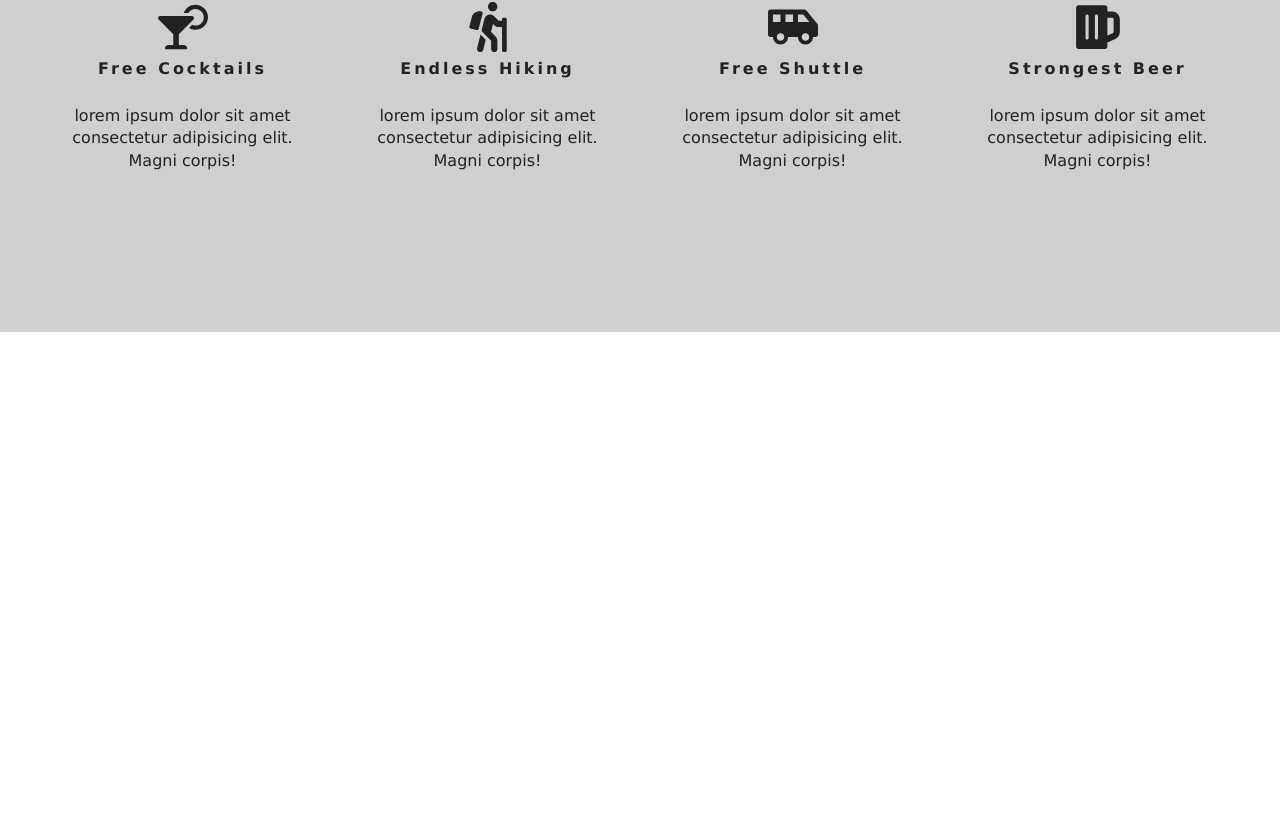
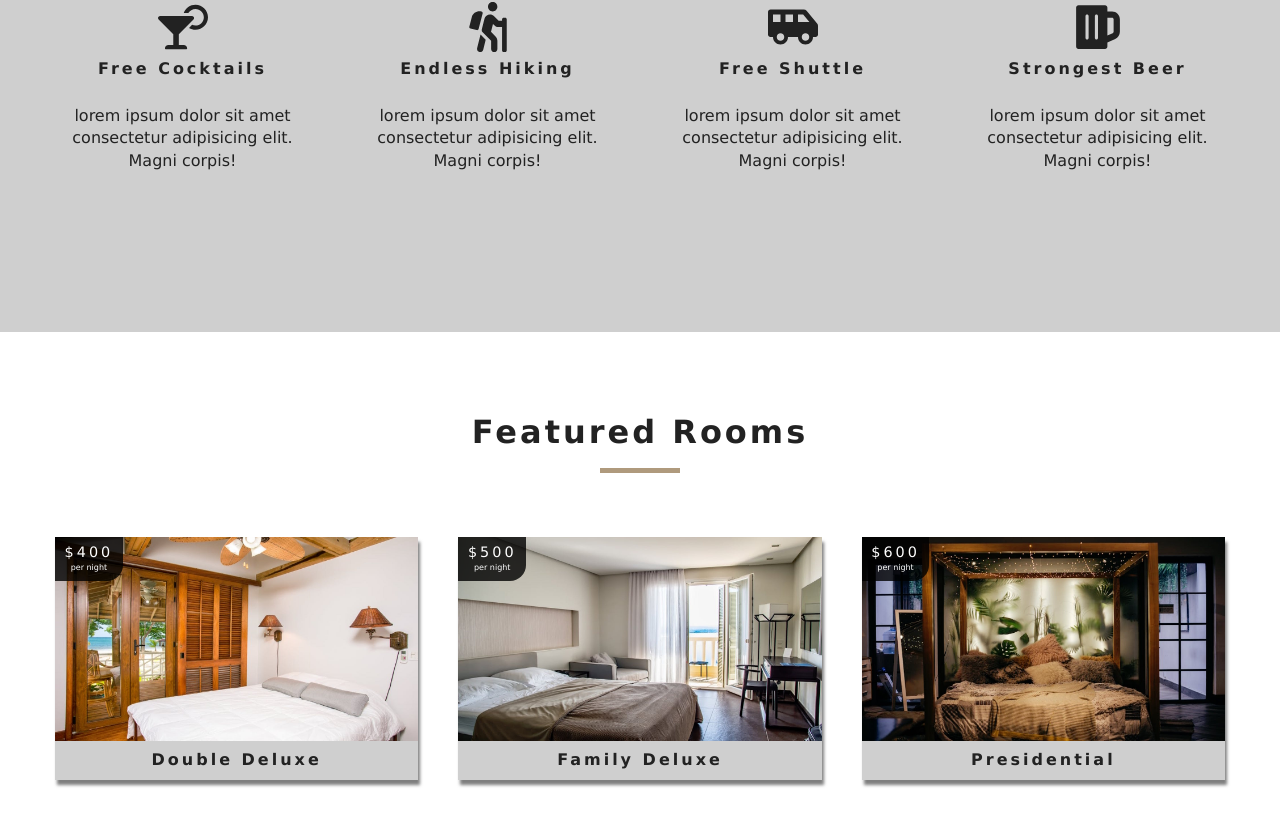
Before and after one commit to frankenstein32/Knights-Inn, a React (Create React App) app: page / in a window 1280 px wide. Shown: the part 1083-1909 px from the top of the page. Before the commit the page ends 1415 px from the top, so only its background shows below. Built offline with nearby package versions, Linux system fonts and the light colour scheme.

Commit message:
Featured-Room component setup

```diff
--- /dev/null
+++ b/src/components/FeaturedRooms.js
@@ -0,0 +1,25 @@
+import React, { Component } from 'react'
+import {RoomContext} from '../context'
+import Loading from './Loading'
+import Room from './Room'
+import Title from './Title'
+import defaultImg from '../images/room-1.jpeg'
+
+export default class FeaturedRooms extends Component {
+    static contextType = RoomContext;
+    render() {
+        let {loading, featuredRooms: rooms} = this.context
+        rooms = rooms.map(room => {
+            return <Room key={room.id} room={room}/>
+        })
+
+        return (
+            <section className="featured-rooms">
+                <Title title="Featured Rooms" />
+                <div className="featured-rooms-center">
+                    {loading ? <Loading /> : rooms}
+                </div>
+            </section>
+        )
+    }
+}
--- /dev/null
+++ b/src/components/Loading.js
@@ -0,0 +1,11 @@
+import React from 'react'
+import LoadingGif from '../images/gif/loading-arrow.gif'
+
+export default function Loading() {
+    return (
+        <div className="loading">
+            <h4>Rooms Data Loading...</h4>
+            <img src={LoadingGif} alt=""/>
+        </div>
+    )
+}
--- /dev/null
+++ b/src/components/Room.js
@@ -0,0 +1,32 @@
+import React from 'react'
+import {Link} from 'react-router-dom'
+import defaultImg from '../images/room-1.jpeg'
+import PropTypes from 'prop-types'
+
+export default function Room({room}) {
+    const {name, slug, images, price} = room
+    return (
+        <article className="room">
+            <div className="img-container">
+                <img src={(images[0] || defaultImg)} alt="Just a Room"/>
+                <div className="price-top">
+                <h6>${price}</h6>
+                <p>per night</p>
+                </div>
+                <Link to={`/rooms/${slug}`} className="btn-primary room-link">
+                    Features
+                </Link>
+                <p className="room-info">{name}</p>
+            </div>
+        </article>
+    )
+}
+
+Room.propTypes = {
+    room: PropTypes.shape({
+        name: PropTypes.string.isRequired,
+        slug: PropTypes.string.isRequired,
+        images: PropTypes.arrayOf(PropTypes.string).isRequired,
+        price: PropTypes.number.isRequired
+    })
+}
--- /dev/null
+++ b/src/context.js
@@ -0,0 +1,48 @@
+import React, { Component } from 'react'
+import items from './data'
+const RoomContext = React.createContext();
+
+class RoomProvider extends Component {
+
+    state = {
+        rooms: [],
+        sortedRooms: [],
+        featuredRooms: [],
+        loading: true
+    }
+
+    componentDidMount(){
+        let rooms = this.formatData(items)
+        let featuredRooms = rooms.filter(room => room.featured === true)
+        this.setState({
+            rooms,
+            featuredRooms,
+            sortedRooms: rooms,
+            loading: false
+        })
+    }
+
+    formatData(items){
+
+        let tempItems = items.map(item => {
+            let id = item.sys.id;
+            let images = item.fields.images.map(image => image.fields.file.url);
+            let room = {...item.fields, images, id}
+
+            return room
+        })
+        return tempItems
+    }
+
+    render() {
+        return (
+            <RoomContext.Provider value={{...this.state}}>
+                {this.props.children}
+            </RoomContext.Provider>
+        )
+    }
+}
+
+const RoomConsumer = RoomContext.Consumer;
+
+export {RoomProvider, RoomConsumer, RoomContext};
--- a/src/index.js
+++ b/src/index.js
@@ -4,13 +4,17 @@
 // import './index.css';
 import App from './App';
 import * as serviceWorker from './serviceWorker';
+import {RoomProvider} from './context';
 
 ReactDOM.render(
-  <React.StrictMode>
-    <Router>
-      <App />
-    </Router>
-  </React.StrictMode>,
+
+  <RoomProvider>
+    <React.StrictMode>
+        <Router>
+          <App />
+        </Router>
+      </React.StrictMode>
+   </RoomProvider>,
   document.getElementById('root')
 );
 
--- a/src/pages/Home.js
+++ b/src/pages/Home.js
@@ -3,6 +3,7 @@
 import Banner from '../components/Banner'
 import {Link} from 'react-router-dom'
 import Services from '../components/Services'
+import FeaturedRooms from '../components/FeaturedRooms'
 
 export default function Home(){
     return (
@@ -15,6 +16,7 @@
                 </Banner>
         </Hero>
         <Services />
+        <FeaturedRooms />
        </>
     )
 }
```
